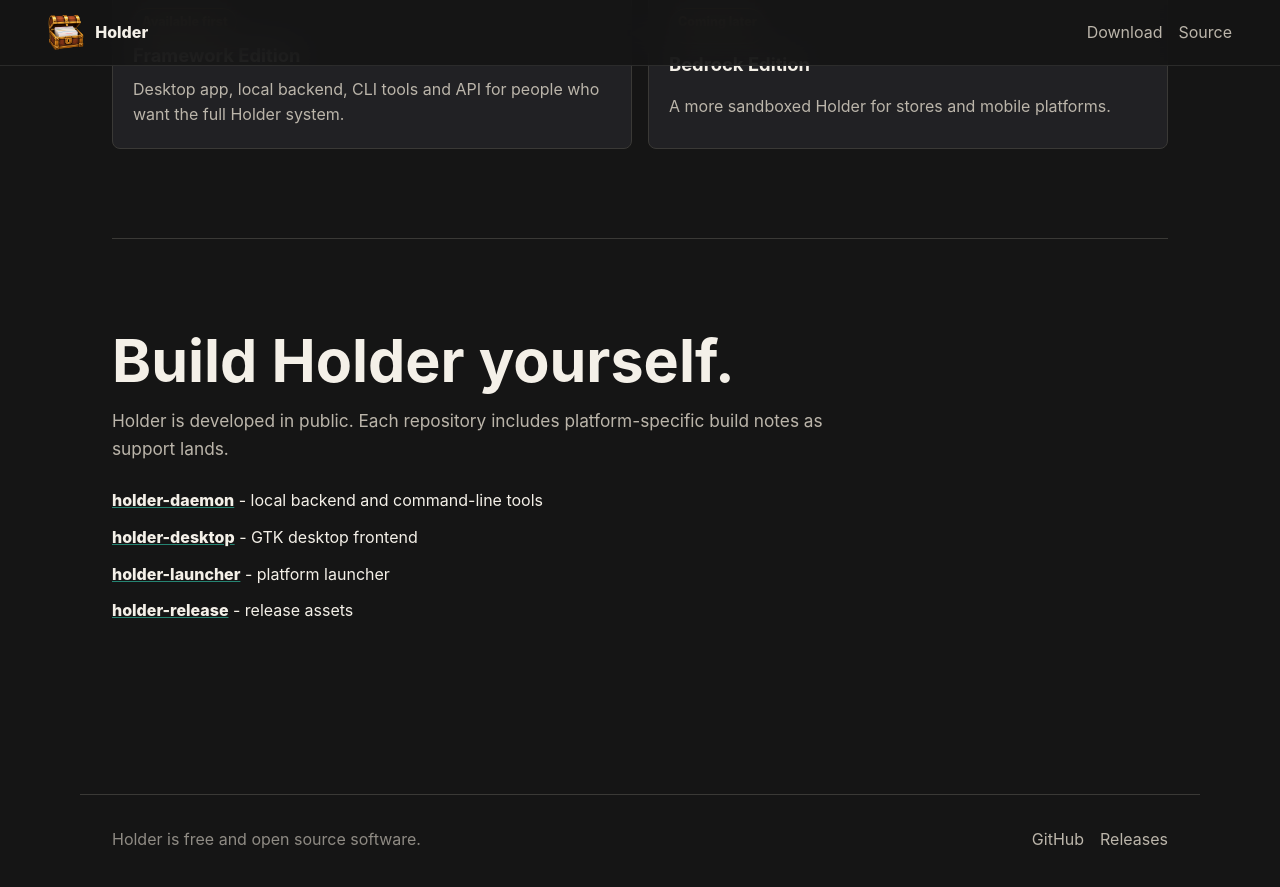
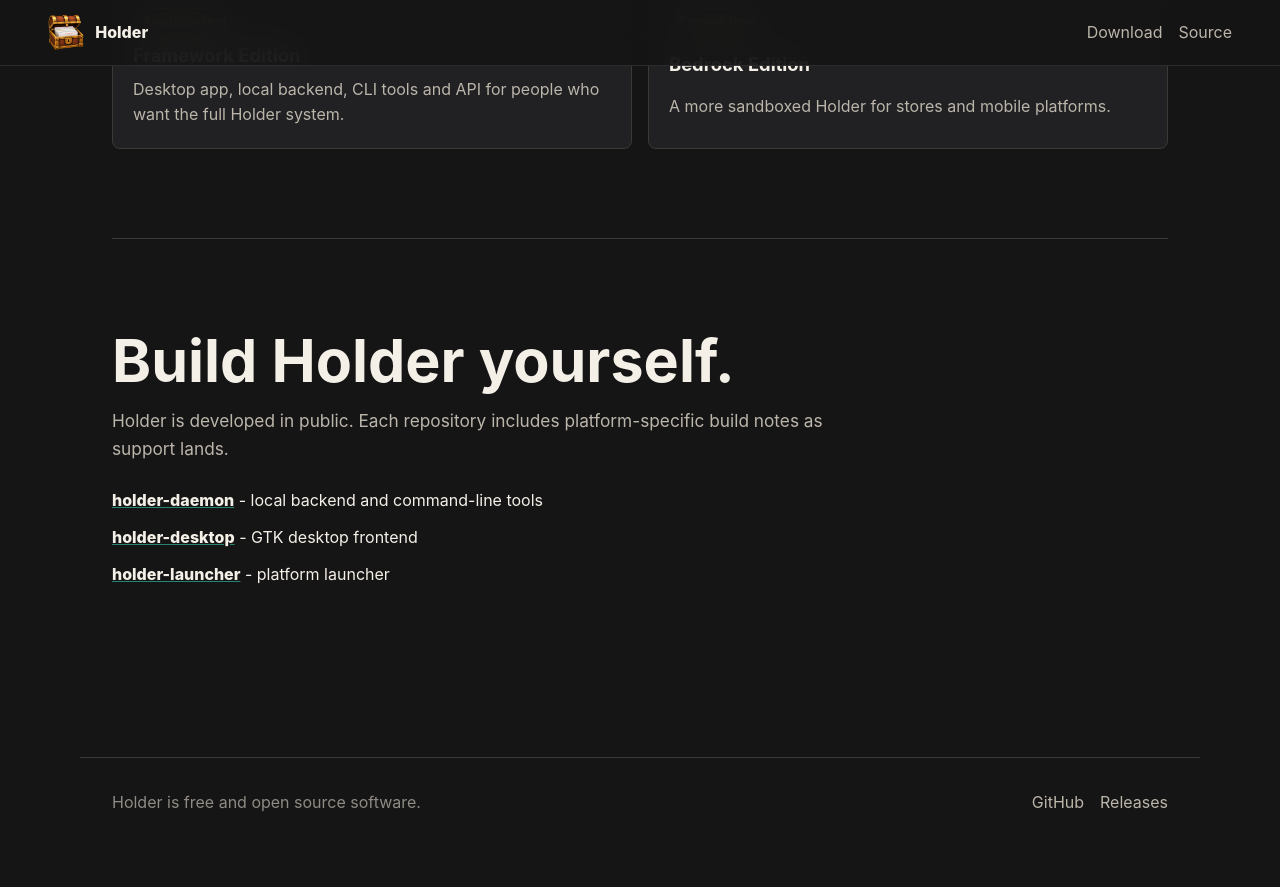
Before and after one commit to HolderTeam/holder-website, a Jekyll site: the page built from download.md, in a window 1280 px wide and 900 px high, scrolled down 1934 px. Shown: the top 887 px of the window. Built offline with Jekyll 4.4.1, drawn with Linux system fonts in a browser that asks for light colours; comment, search, counter and statistics services are not loaded; after the commit the page ends 2797 px from its top, so only the background shows below that.

Commit message:
Remove releases as it is a bit boring.

```diff
--- a/download.md
+++ b/download.md
@@ -62,6 +62,7 @@ permalink: /download/
       </div>
       <a class="button secondary" href="#source">Build from source</a>
     </article>
+
   </div>
 </section>
 
@@ -97,6 +98,7 @@ sudo apt install holder</code></pre>
       <h3>Bedrock Edition</h3>
       <p>A more sandboxed Holder for stores and mobile platforms.</p>
     </article>
+
   </div>
 </section>
 
@@ -113,6 +115,5 @@ sudo apt install holder</code></pre>
     <li><a href="https://github.com/HolderTeam/holder-daemon">holder-daemon</a> - local backend and command-line tools</li>
     <li><a href="https://github.com/HolderTeam/holder-desktop">holder-desktop</a> - GTK desktop frontend</li>
     <li><a href="https://github.com/HolderTeam/holder-launcher">holder-launcher</a> - platform launcher</li>
-    <li><a href="https://github.com/HolderTeam/holder-release">holder-release</a> - release assets</li>
   </ul>
 </section>
```
